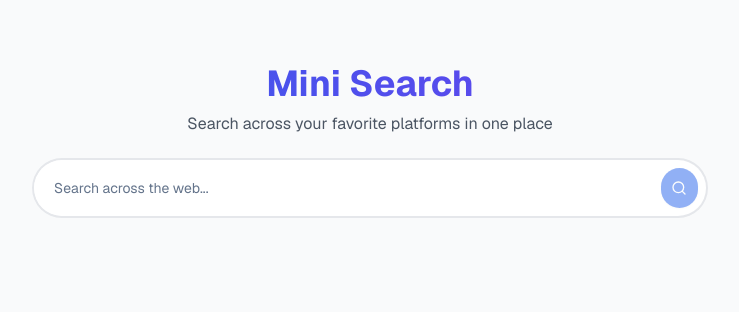
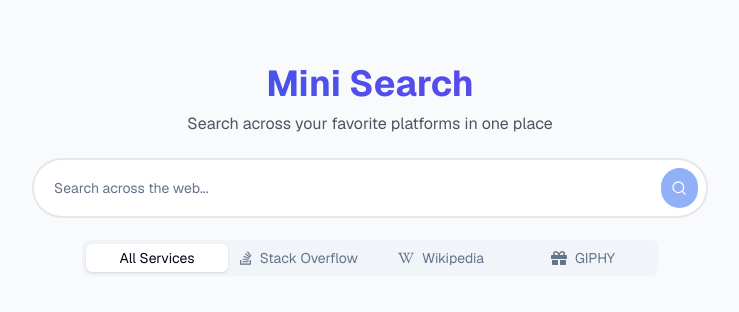
Before and after one commit to josuembuyu/mini-search, a Next.js app: page / in a window 1280 px wide. Shown: the top 312 px of the page, without its empty margins (270-1009 px from the left). Built offline with nearby package versions, Linux system fonts and the light colour scheme; no server answers.

Commit message:
feat(ui): add ServiceTabs component for search filtering

```diff
--- a/src/components/MiniSearch.tsx
+++ b/src/components/MiniSearch.tsx
@@ -4,6 +4,7 @@
 import { SearchProvider } from "@/context/SearchContext";
 import { motion } from "framer-motion";
 import SearchInput from "./SearchInput";
+import ServiceTabs from "./ServiceTabs";
 
 const MiniSearch: React.FC = () => {
   return (
@@ -24,6 +25,7 @@
             </p>
           </motion.div>
           <SearchInput />
+          <ServiceTabs />
         </div>
       </div>
     </SearchProvider>
--- a/src/components/ServiceTabs.tsx
+++ b/src/components/ServiceTabs.tsx
@@ -1,5 +1,74 @@
+"use client";
+
+import type React from "react";
+import { Tabs, TabsList, TabsTrigger } from "@/components/ui/tabs";
+import { services } from "@/services";
+import { useSearch } from "@/context/SearchContext";
+import { FaStackOverflow, FaWikipediaW, FaGift } from "react-icons/fa";
+import { motion } from "framer-motion";
+
+const getIconComponent = (iconName: string) => {
+  switch (iconName) {
+    case FaStackOverflow.toString():
+      return <FaStackOverflow className="mr-2 h-4 w-4" />;
+    case FaWikipediaW.toString():
+      return <FaWikipediaW className="mr-2 h-4 w-4" />;
+    case FaGift.toString():
+      return <FaGift className="mr-2 h-4 w-4" />;
+    default:
+      return null;
+  }
+};
+
 const ServiceTabs: React.FC = () => {
-  return <div>ServiceTabs</div>;
+  const { selectedSource, setSelectedSource, performSearch, query, setPage } =
+    useSearch();
+
+  const handleSourceChange = (value: string) => {
+    const newSource = value === "all" ? null : value.toLowerCase();
+    setSelectedSource(newSource);
+    setPage(1);
+
+    if (query) {
+      performSearch(query, newSource, 1);
+    }
+  };
+
+  return (
+    <motion.div
+      className="w-full max-w-xl mx-auto mt-6"
+      initial={{ opacity: 0, y: 10 }}
+      animate={{ opacity: 1, y: 0 }}
+      transition={{ duration: 0.3, delay: 0.1 }}
+    >
+      <Tabs
+        defaultValue="all"
+        value={selectedSource || "all"}
+        onValueChange={handleSourceChange}
+        className="w-full"
+      >
+        <TabsList className="grid grid-cols-4 w-full">
+          <TabsTrigger
+            value="all"
+            className="flex items-center justify-center text-sm font-normal"
+          >
+            All Services
+          </TabsTrigger>
+
+          {services.map((service) => (
+            <TabsTrigger
+              key={service.name.toLowerCase()}
+              value={service.name.toLowerCase()}
+              className="flex items-center justify-center text-sm font-normal"
+            >
+              {getIconComponent(service.icon)}
+              {service.name}
+            </TabsTrigger>
+          ))}
+        </TabsList>
+      </Tabs>
+    </motion.div>
+  );
 };
 
 export default ServiceTabs;
--- /dev/null
+++ b/src/components/ui/tabs.tsx
@@ -0,0 +1,55 @@
+"use client"
+
+import * as React from "react"
+import * as TabsPrimitive from "@radix-ui/react-tabs"
+
+import { cn } from "@/lib/utils"
+
+const Tabs = TabsPrimitive.Root
+
+const TabsList = React.forwardRef<
+  React.ElementRef<typeof TabsPrimitive.List>,
+  React.ComponentPropsWithoutRef<typeof TabsPrimitive.List>
+>(({ className, ...props }, ref) => (
+  <TabsPrimitive.List
+    ref={ref}
+    className={cn(
+      "inline-flex h-9 items-center justify-center rounded-lg bg-muted p-1 text-muted-foreground",
+      className
+    )}
+    {...props}
+  />
+))
+TabsList.displayName = TabsPrimitive.List.displayName
+
+const TabsTrigger = React.forwardRef<
+  React.ElementRef<typeof TabsPrimitive.Trigger>,
+  React.ComponentPropsWithoutRef<typeof TabsPrimitive.Trigger>
+>(({ className, ...props }, ref) => (
+  <TabsPrimitive.Trigger
+    ref={ref}
+    className={cn(
+      "inline-flex items-center justify-center whitespace-nowrap rounded-md px-3 py-1 text-sm font-medium ring-offset-background transition-all focus-visible:outline-none focus-visible:ring-2 focus-visible:ring-ring focus-visible:ring-offset-2 disabled:pointer-events-none disabled:opacity-50 data-[state=active]:bg-background data-[state=active]:text-foreground data-[state=active]:shadow",
+      className
+    )}
+    {...props}
+  />
+))
+TabsTrigger.displayName = TabsPrimitive.Trigger.displayName
+
+const TabsContent = React.forwardRef<
+  React.ElementRef<typeof TabsPrimitive.Content>,
+  React.ComponentPropsWithoutRef<typeof TabsPrimitive.Content>
+>(({ className, ...props }, ref) => (
+  <TabsPrimitive.Content
+    ref={ref}
+    className={cn(
+      "mt-2 ring-offset-background focus-visible:outline-none focus-visible:ring-2 focus-visible:ring-ring focus-visible:ring-offset-2",
+      className
+    )}
+    {...props}
+  />
+))
+TabsContent.displayName = TabsPrimitive.Content.displayName
+
+export { Tabs, TabsList, TabsTrigger, TabsContent }
--- a/src/services/index.ts
+++ b/src/services/index.ts
@@ -1,26 +1,22 @@
 import type { SearchService } from "@/types/search";
+import stackOverflowService from "./stackOverflowService";
+import wikipediaService from "./wikipediaService";
+import giphyService from "./giphyService";
 
+// Export all services
 export const services: SearchService[] = [
-  {
-    name: "GitHub",
-    search: async (query: string, page: number) => {
-      // TODO: Implement GitHub search
-      return {
-        results: [],
-        totalResults: 0,
-        hasMore: false,
-      };
-    },
-  },
-  {
-    name: "Stack Overflow",
-    search: async (query: string, page: number) => {
-      // TODO: Implement Stack Overflow search
-      return {
-        results: [],
-        totalResults: 0,
-        hasMore: false,
-      };
-    },
-  },
+  stackOverflowService,
+  wikipediaService,
+  giphyService,
 ];
+
+// Service map for easier lookup
+export const serviceMap: Record<string, SearchService> = {
+  stackoverflow: stackOverflowService,
+  wikipedia: wikipediaService,
+  giphy: giphyService,
+};
+
+export { default as stackOverflowService } from "./stackOverflowService";
+export { default as wikipediaService } from "./wikipediaService";
+export { default as giphyService } from "./giphyService";
--- a/src/types/search.ts
+++ b/src/types/search.ts
@@ -43,6 +43,7 @@
 
 // Search service interface
 export interface SearchService {
+  search: (query: string, page?: number) => Promise<SearchResponse>;
   name: string;
-  search: (query: string, page: number) => Promise<SearchResponse>;
+  icon: string;
 }
```
